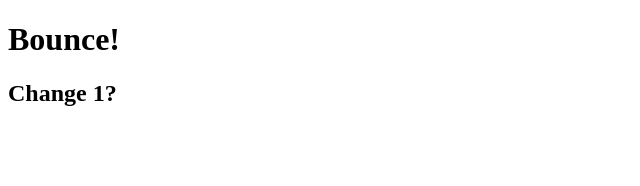
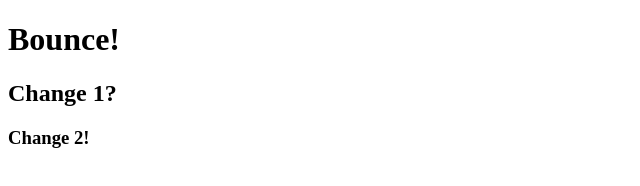
Before and after one commit to kalkyo/bounce, a plain HTML site: page index.html in a window 1280 px wide. Shown: the whole page, without its empty margins (0-640 px from the left). Drawn offline with Linux system fonts and the light colour scheme.

Commit message:
subheader added

```diff
--- a/index.html
+++ b/index.html
@@ -10,5 +10,6 @@
 <body>
     <h1>Bounce!</h1>
     <h2>Change 1?</h2>
+    <h3>Change 2!</h3>
 </body>
 </html>
```
